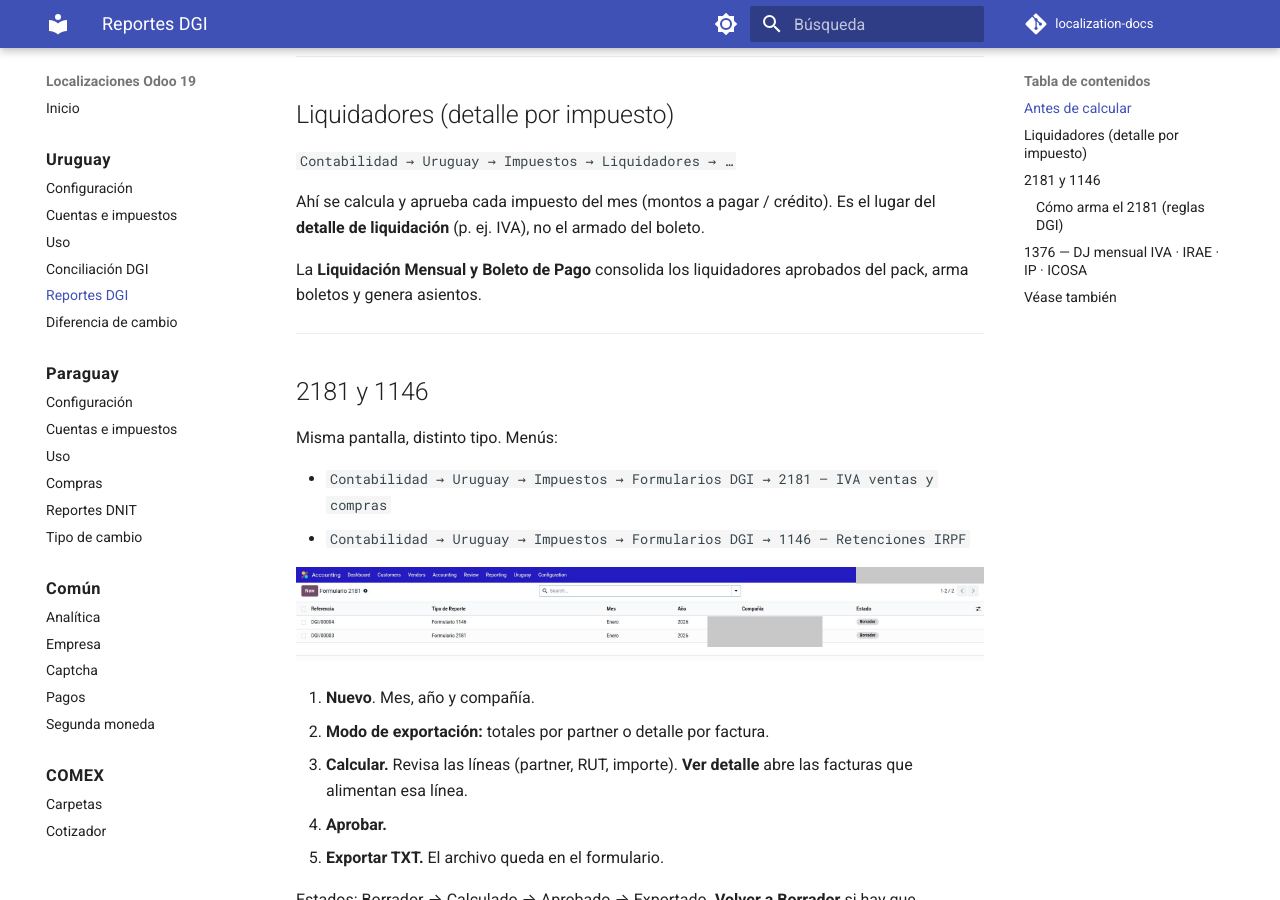
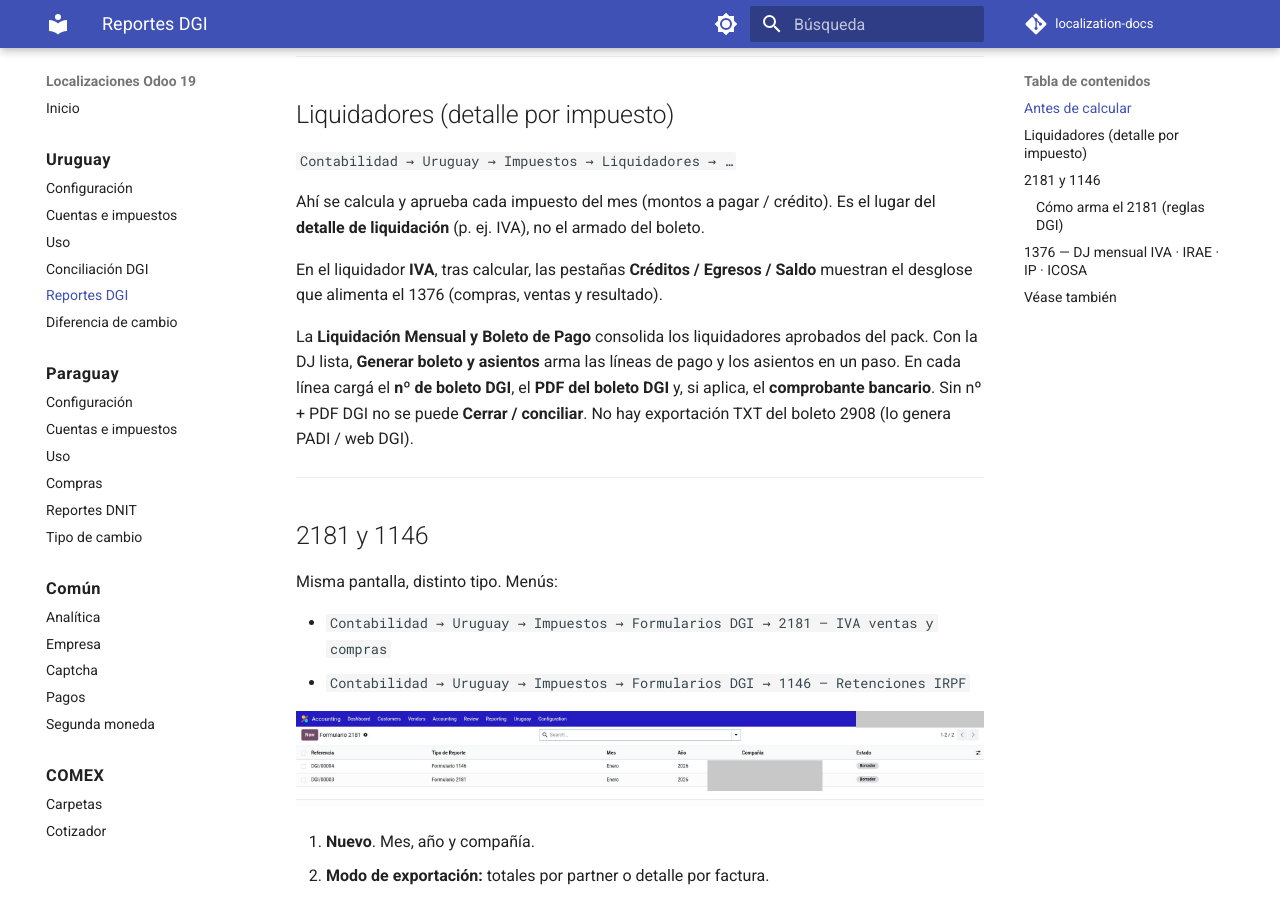
Before and after one commit to Pabloolano/localization-docs, an MkDocs documentation site: the page built from docs/uruguay/reportes.md, in a window 1280 px wide and 900 px high, scrolled down 1519 px. Built offline with MkDocs 1.6.1 and Material for MkDocs 9.7.7, drawn with Linux system fonts in a browser that asks for light colours; comment, search, counter and statistics services are not loaded; some of the changed text lies outside the part shown.

Commit message:
docs(uy): liquidación mensual un botón y comprobantes boleto
Documenta Generar boleto y asientos, PDF DGI + comprobante banco,
gate de cierre y pestañas de detalle en liquidador IVA.

Co-authored-by: Cursor <cursoragent@cursor.com>

```diff
--- a/docs/uruguay/reportes.md
+++ b/docs/uruguay/reportes.md
@@ -45,7 +45,9 @@ Si el tax no está mapeado, el XML CFE puede estar bien y el reporte igual sale
 
 Ahí se calcula y aprueba cada impuesto del mes (montos a pagar / crédito). Es el lugar del **detalle de liquidación** (p. ej. IVA), no el armado del boleto.
 
-La **Liquidación Mensual y Boleto de Pago** consolida los liquidadores aprobados del pack, arma boletos y genera asientos.
+En el liquidador **IVA**, tras calcular, las pestañas **Créditos / Egresos / Saldo** muestran el desglose que alimenta el 1376 (compras, ventas y resultado).
+
+La **Liquidación Mensual y Boleto de Pago** consolida los liquidadores aprobados del pack. Con la DJ lista, **Generar boleto y asientos** arma las líneas de pago y los asientos en un paso. En cada línea cargá el **nº de boleto DGI**, el **PDF del boleto DGI** y, si aplica, el **comprobante bancario**. Sin nº + PDF DGI no se puede **Cerrar / conciliar**. No hay exportación TXT del boleto 2908 (lo genera PADI / web DGI).
 
 ---
 
@@ -104,9 +106,9 @@ Declaración jurada mensual DGI (CEDE/GC): paneles de IVA, anticipos de IRAE, IP
 2. **Calcular.** Completa IVA ventas, compras deducibles, excedente, anticipos e IRAE.
 3. Revisá pestañas **Ventas** y **Compras**. Completá a mano `Retenciones OTT`, `IPAT`, `ICOSA` e **IVA perdido** si aplica (antes de aprobar).
 4. **Aprobar.**
-5. Ir a **Liquidación del mes** → armar boletos → crear asientos → cerrar/conciliar.
+5. Ir a **Liquidación Mensual y Boleto de Pago** → **Generar boleto y asientos** → cargar nº DGI + PDF(s) → **Cerrar / conciliar**.
 
-El pago del boleto a DGI (banco) es un asiento aparte.
+El comprobante de pago bancario se adjunta en la misma línea del boleto (además del PDF DGI).
 
 ![Formulario 1376 nuevo (antes de Calcular): bloques IVA, IRAE y anticipos](img/odoo-reporte-1376.jpg)
 
```
